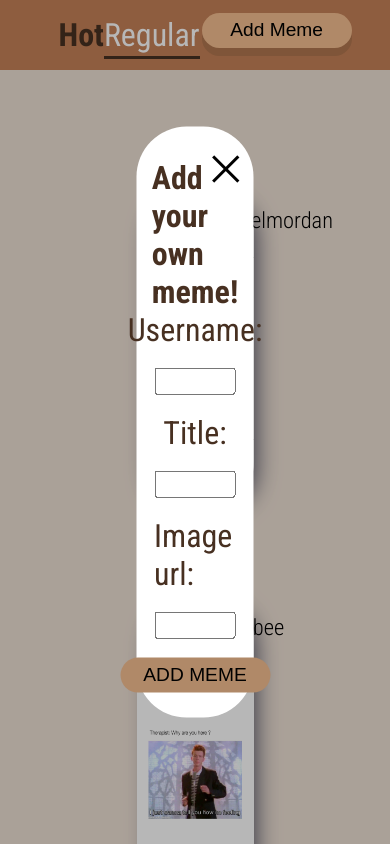
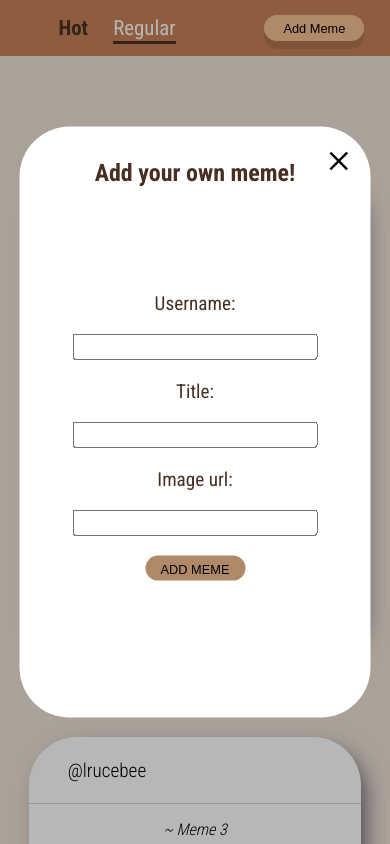
Before and after one commit to Hagane3/meme-service, a React (Create React App) app: page /regular in a window 390 px wide. Both pictures are taken after a click on the button "Add Meme". Shown: the top 844 px of the page. Built offline with nearby package versions, Linux system fonts and the light colour scheme.

Commit message:
[feat] Add responsiveness for all devices

```diff
--- a/src/components/AddMemeButton.module.css
+++ b/src/components/AddMemeButton.module.css
@@ -25,3 +25,32 @@ button .front {
 button:active .front {
   transform: translateY(-2px);
 }
+
+@media screen and (max-width: 768px) {
+  button {
+    width: 130px;
+    height: 2em;
+    line-height: 2.2em;
+    font-size: 1em;
+  }
+}
+
+@media screen and (max-width: 411px) {
+  button {
+    top: 1.8em;
+    width: 100px;
+    height: 2em;
+    line-height: 2.2em;
+    font-size: 0.8em;
+  }
+}
+
+@media screen and (max-width: 360px) {
+  button {
+    top: 1.6em;
+    width: 100px;
+    height: 2em;
+    line-height: 2.2em;
+    font-size: 0.8em;
+  }
+}
--- a/src/components/AddMemeModal.module.css
+++ b/src/components/AddMemeModal.module.css
@@ -73,3 +73,31 @@
 .error {
   color: red;
 }
+
+@media screen and (max-width: 768px) {
+  .modal .card {
+    width: 70%;
+  }
+}
+
+@media screen and (max-width: 411px) {
+  .modal .card {
+    width: 90%;
+  }
+
+  .content span {
+    font-size: 2em;
+    position: absolute;
+    top: 3%;
+    right: -15%;
+    cursor: pointer;
+  }
+
+  .content h1 {
+    font-size: 1.5rem;
+  }
+
+  .content label {
+    font-size: 1.2em;
+  }
+}
--- a/src/components/Meme.module.css
+++ b/src/components/Meme.module.css
@@ -63,3 +63,26 @@
 .thumbs {
   cursor: pointer;
 }
+
+@media screen and (max-width: 1200px) {
+  .meme {
+    width: 40%;
+  }
+}
+
+@media screen and (max-width: 768px) {
+  .meme {
+    width: 60%;
+  }
+}
+
+@media screen and (max-width: 411px) {
+  .meme h1 {
+    font-size: 1.2em;
+    padding-left: 2em;
+  }
+
+  .meme {
+    width: 85%;
+  }
+}
--- a/src/components/Navigation.module.css
+++ b/src/components/Navigation.module.css
@@ -36,3 +36,24 @@ nav ul li:nth-child(1) a {
 .active {
   border-bottom: 3px solid #473021;
 }
+
+@media screen and (max-width: 1300px) {
+  nav ul {
+    width: 25%;
+  }
+}
+
+@media screen and (max-width: 768px) {
+  nav ul li a {
+    font-size: 1.5em;
+  }
+  nav ul {
+    width: 30%;
+  }
+}
+
+@media screen and (max-width: 411px) {
+  nav ul li a {
+    font-size: 1.3em;
+  }
+}
```
